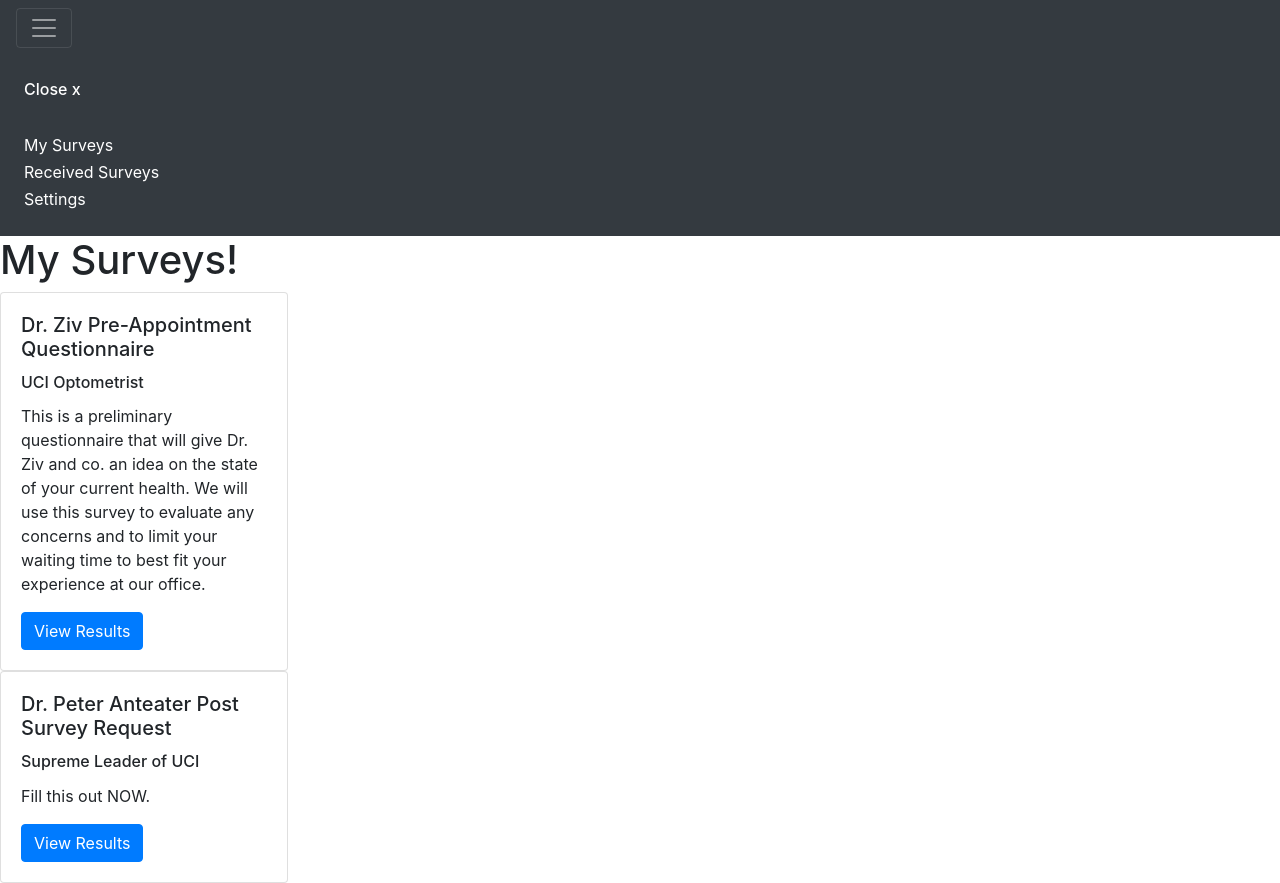
After one commit to delacruz1/keyboardless-hospital, a Flask app: page /mySurveys.html in a window 1280 px wide, after a click that opens the changed part. The commit adds this page. Run offline with Flask 2, Linux system fonts and the light colour scheme; some libraries are stand-ins or nearby versions.

Commit message:
GUI Changes

```diff
--- a/unnamed-survey-app-front-end/main.py
+++ b/unnamed-survey-app-front-end/main.py
@@ -22,15 +22,24 @@ app = Flask(__name__)
 
 @app.route('/')
 def root():
-    # For the sake of example, use static information to inflate the template.
-    # This will be replaced with real information in later steps.
-    dummy_times = [datetime.datetime(2018, 1, 1, 10, 0, 0),
-                   datetime.datetime(2018, 1, 2, 10, 30, 0),
-                   datetime.datetime(2018, 1, 3, 11, 0, 0),
-                   ]
+    dummy_time = ["hater oclock"]
+    return render_template('index.html', times=dummy_time)
 
-    return render_template('index.html', times=dummy_times)
-
+@app.route('/mySurveys.html')
+def mySurveyPage():
+    my_dummy_surveys = [
+    {
+        "surveyName" : "Dr. Ziv Pre-Appointment Questionnaire",
+        "surveyCo" : "UCI Optometrist",
+        "surveyIntro" : "This is a preliminary questionnaire that will give Dr. Ziv and co. an idea on the state of your current health. We will use this survey to evaluate any concerns and to limit your waiting time to best fit your experience at our office."
+    },
+    {
+        "surveyName" : "Dr. Peter Anteater Post Survey Request",
+        "surveyCo" : "Supreme Leader of UCI",
+        "surveyIntro" : "Fill this out NOW."
+    }]
+    #my_dummy_surveys = ["hello",]
+    return render_template('mySurveys.html', mySurveys=my_dummy_surveys)
 
 if __name__ == '__main__':
     # This is used when running locally only. When deploying to Google App
--- a/unnamed-survey-app-front-end/static/script.js
+++ b/unnamed-survey-app-front-end/static/script.js
@@ -21,4 +21,9 @@ window.addEventListener('load', function () {
   console.log("Hello World!");
 
 });
+
+
+
+
+
 // [END gae_python37_log]
--- /dev/null
+++ b/unnamed-survey-app-front-end/templates/mySurveys.html
@@ -0,0 +1,67 @@
+<!doctype html>
+<html lang="en">
+  <head>
+    <!-- Required meta tags -->
+    <meta charset="utf-8">
+    <meta name="viewport" content="width=device-width, initial-scale=1, shrink-to-fit=no">
+    <style>
+      .menuOptions{
+        border: none;
+              background-color: inherit;
+              font-size: 16px;
+              cursor: pointer;
+              padding-left: 0px;
+              display: inline-block;
+              padding-top:2px;
+      }
+
+      .card-img-top{
+        border-radius: 50%;
+        height:10%;
+        width:10%;
+      }
+    </style>
+    <!-- Bootstrap CSS -->
+    <link rel="stylesheet" href="https://stackpath.bootstrapcdn.com/bootstrap/4.3.1/css/bootstrap.min.css" integrity="sha384-ggOyR0iXCbMQv3Xipma34MD+dH/1fQ784/j6cY/iJTQUOhcWr7x9JvoRxT2MZw1T" crossorigin="anonymous">
+    <!-- <link type="text/css" rel="stylesheet" href="../static/style.css"> -->
+    <title>Survey Freak!</title>
+  </head>
+  <body>
+      <div class="pos-f-t">
+
+          <nav class="navbar navbar-dark bg-dark">
+            <button class="navbar-toggler" type="button" data-toggle="collapse" data-target="#navbarToggleExternalContent" aria-controls="navbarToggleExternalContent" aria-expanded="false" aria-label="Toggle navigation">
+              <span class="navbar-toggler-icon"></span>
+            </button>
+          </nav>
+          <div class="collapse" id="navbarToggleExternalContent">
+            <div class="bg-dark p-4">
+              <h6 class="text-white">Close x</h6>
+              <br>
+              <button class="menuOptions text-white" style="">My Surveys</button>
+              <br>
+              <button class="menuOptions text-white" style="">Received Surveys</button>
+              <br>
+              <button class="menuOptions text-white" style="">Settings</button>
+            </div>
+          </div>
+        </div>
+    <h1 class="text-black">My Surveys!</h1>
+    {% for my_survey in mySurveys %}
+    <div class="card" style="width: 18rem;">
+      <div class="card-body">
+          <h5 class="card-title">{{ my_survey["surveyName"] }}</h5>
+          <h6 class="card-title">{{ my_survey["surveyCo"] }}</h6>
+          <p class="card-text">{{ my_survey["surveyIntro"] }}</p>
+          <a href="#" class="btn btn-primary">View Results</a>
+        </div>
+      </div>
+    </div>
+    {% endfor %}
+    <!-- Optional JavaScript -->
+    <!-- jQuery first, then Popper.js, then Bootstrap JS -->
+    <script src="https://code.jquery.com/jquery-3.3.1.slim.min.js" integrity="sha384-q8i/X+965DzO0rT7abK41JStQIAqVgRVzpbzo5smXKp4YfRvH+8abtTE1Pi6jizo" crossorigin="anonymous"></script>
+    <script src="https://cdnjs.cloudflare.com/ajax/libs/popper.js/1.14.7/umd/popper.min.js" integrity="sha384-UO2eT0CpHqdSJQ6hJty5KVphtPhzWj9WO1clHTMGa3JDZwrnQq4sF86dIHNDz0W1" crossorigin="anonymous"></script>
+    <script src="https://stackpath.bootstrapcdn.com/bootstrap/4.3.1/js/bootstrap.min.js" integrity="sha384-JjSmVgyd0p3pXB1rRibZUAYoIIy6OrQ6VrjIEaFf/nJGzIxFDsf4x0xIM+B07jRM" crossorigin="anonymous"></script>
+  </body>
+</html>
```
Also changed, not shown: unnamed-survey-app-front-end/templates/index.html (+36 -42 lines), unnamed-survey-app-front-end/ReadMeBro.txt (deleted), unnamed-survey-app-front-end/static/assets/img/spicy.png (added).
